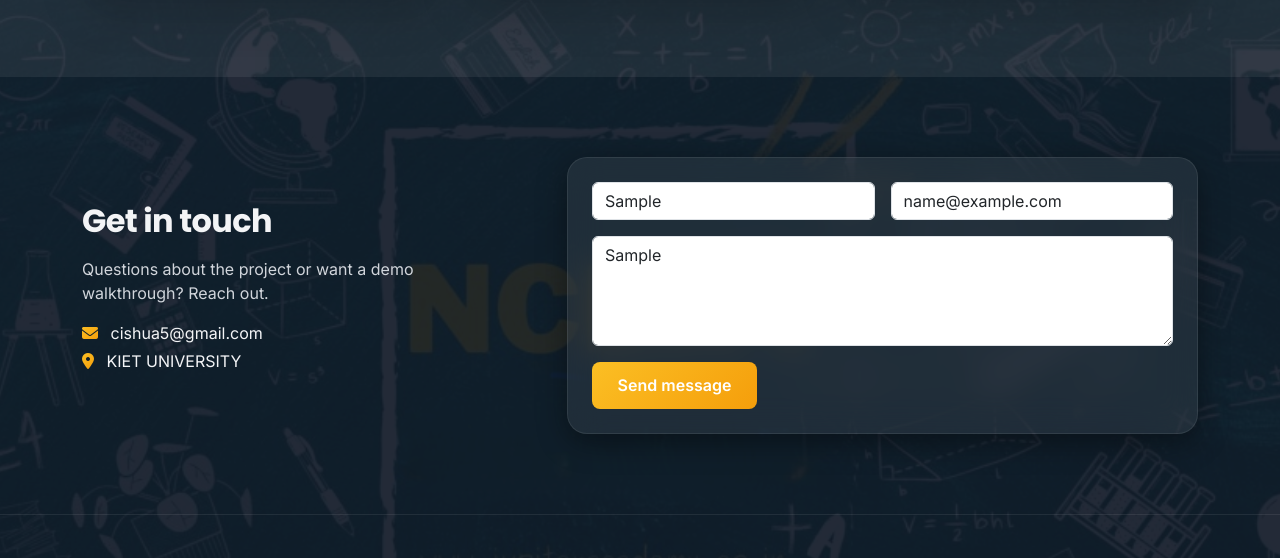
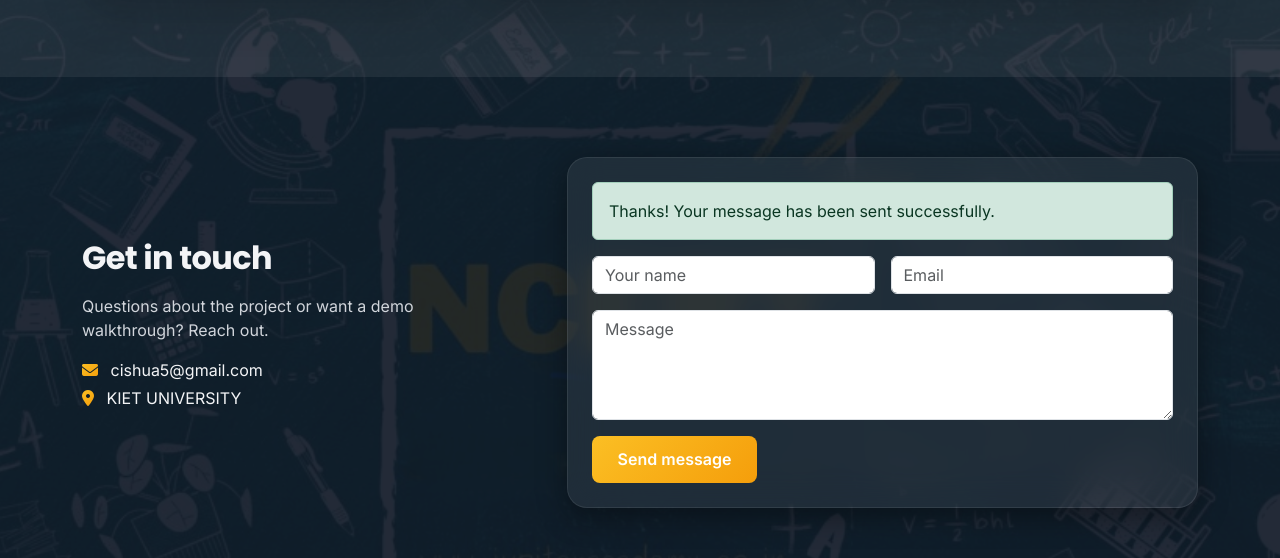
Before and after one commit to AbhayPratap3014/tutorwise, a plain HTML site: page frontend/index.html in a window 1280 px wide. Both pictures are taken after typing "Sample", "name@example.com", "Sample" into the empty fields and a click on the button "Send message". Shown: the part 2354-2912 px from the top of the page. Drawn offline with nearby package versions, Linux system fonts and the light colour scheme.

Commit message:
feature: make contact form show success message instead of demo alert

```diff
--- a/frontend/index.html
+++ b/frontend/index.html
@@ -238,12 +238,15 @@
         <p><i class="fa-solid fa-location-dot me-2 text-gradient"></i> KIET UNIVERSITY</p>
       </div>
       <div class="col-lg-7">
-        <form class="glass-card p-4" onsubmit="event.preventDefault(); alert('Thanks! This is a demo form.');">
+        <form id="contactForm" class="glass-card p-4">
+          <div id="contactAlert" class="alert alert-success d-none" role="alert">
+            Thank you! Your message was sent successfully.
+          </div>
           <div class="row g-3">
-            <div class="col-md-6"><input class="form-control" placeholder="Your name" required></div>
-            <div class="col-md-6"><input type="email" class="form-control" placeholder="Email" required></div>
-            <div class="col-12"><textarea class="form-control" rows="4" placeholder="Message" required></textarea></div>
-            <div class="col-12"><button class="btn btn-brand">Send message</button></div>
+            <div class="col-md-6"><input class="form-control" id="contactName" placeholder="Your name" required></div>
+            <div class="col-md-6"><input type="email" class="form-control" id="contactEmail" placeholder="Email" required></div>
+            <div class="col-12"><textarea class="form-control" id="contactMessage" rows="4" placeholder="Message" required></textarea></div>
+            <div class="col-12"><button class="btn btn-brand" type="submit">Send message</button></div>
           </div>
         </form>
       </div>
@@ -292,6 +295,18 @@
       loadingScreen.classList.add('hidden');
     }
   }, 5000);
+
+  const contactForm = document.getElementById('contactForm');
+  if (contactForm) {
+    contactForm.addEventListener('submit', function(event) {
+      event.preventDefault();
+      const alertBox = document.getElementById('contactAlert');
+      alertBox.classList.remove('d-none');
+      alertBox.textContent = 'Thanks! Your message has been sent successfully.';
+      setTimeout(() => alertBox.classList.add('d-none'), 5000);
+      contactForm.reset();
+    });
+  }
 </script>
 </body>
 </html>
```
